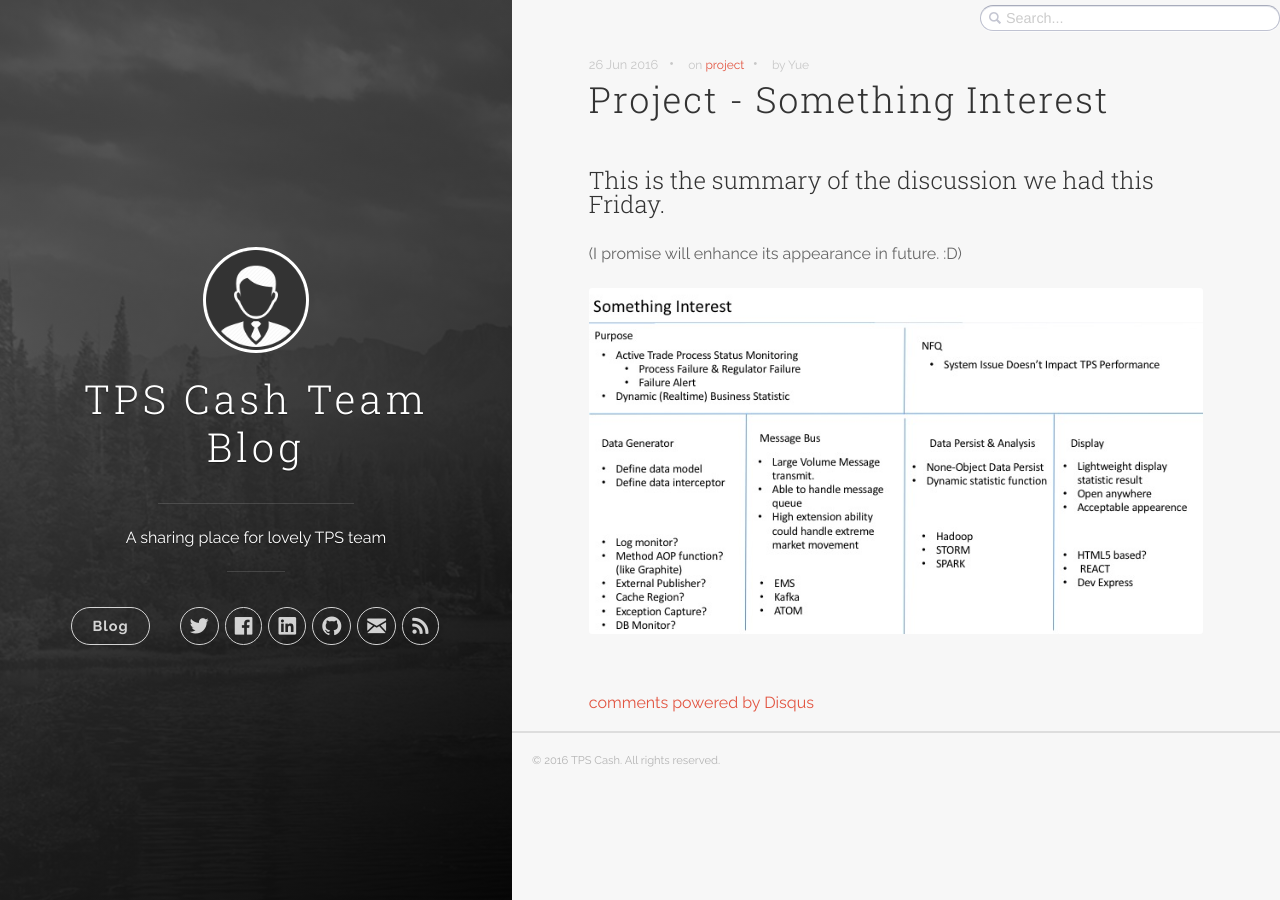
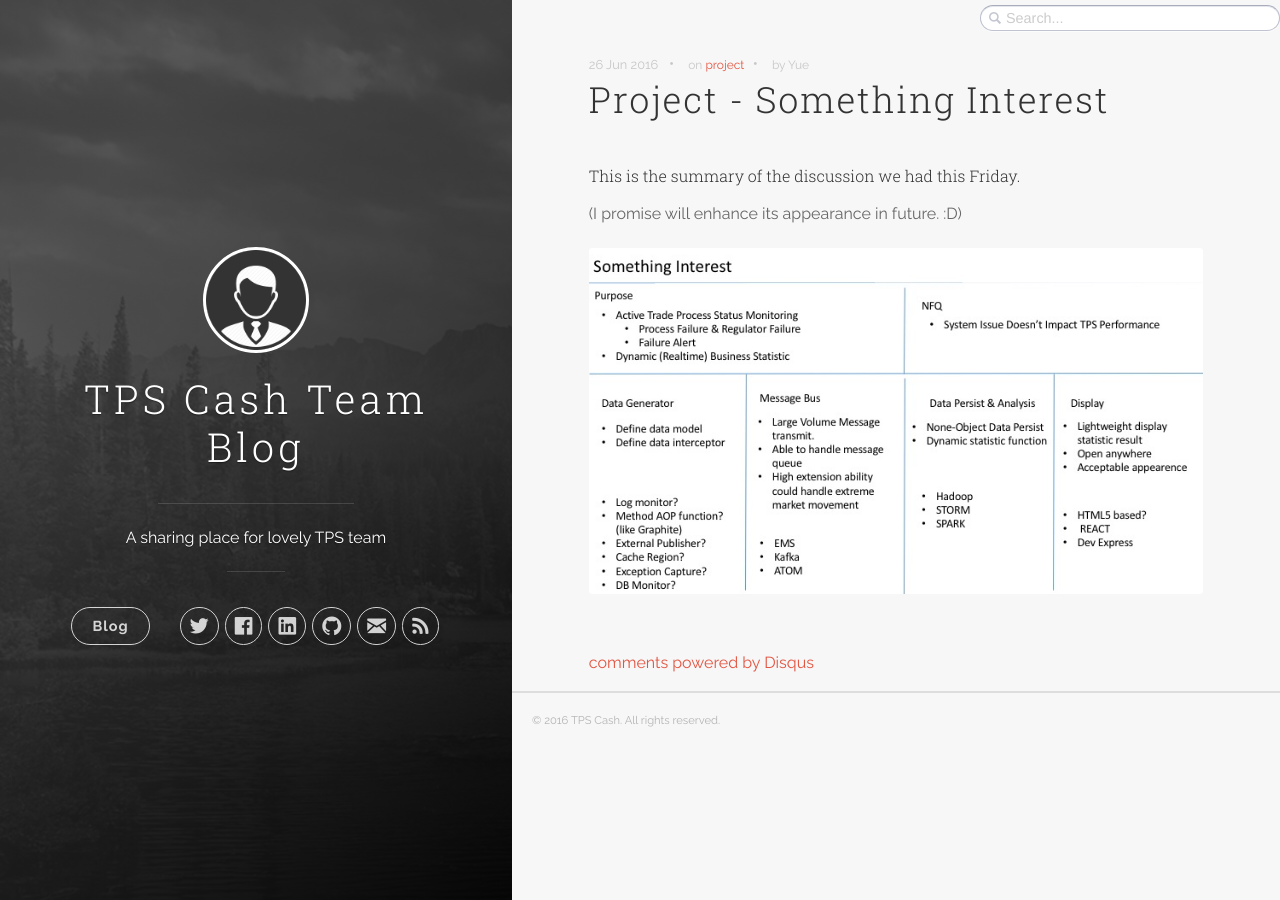
Before and after one commit to tpscash/tpscash.github.io, a Jekyll site: the page built from _posts/2016-06-26-something-interesting.md, in a window 1280 px wide. Built offline with Jekyll 4.4.1, drawn with Linux system fonts in a browser that asks for light colours; comment, search, counter and statistics services are not loaded.

Commit message:
adjust format

```diff
--- a/_posts/2016-06-26-something-interesting.md
+++ b/_posts/2016-06-26-something-interesting.md
@@ -6,7 +6,8 @@ tags: [project]
 author: Yue
 ---
 
-### This is the summary of the discussion we had this Friday.
+#### This is the summary of the discussion we had this Friday.
+
 (I promise will enhance its appearance in future. :D)
 
 ![pic.jpg](/images/posts/project/pic.jpg)
```
